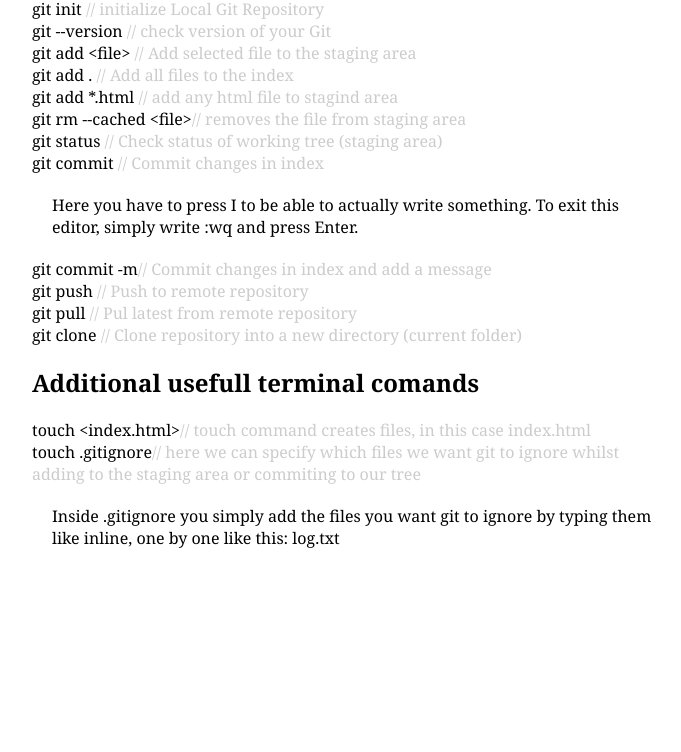
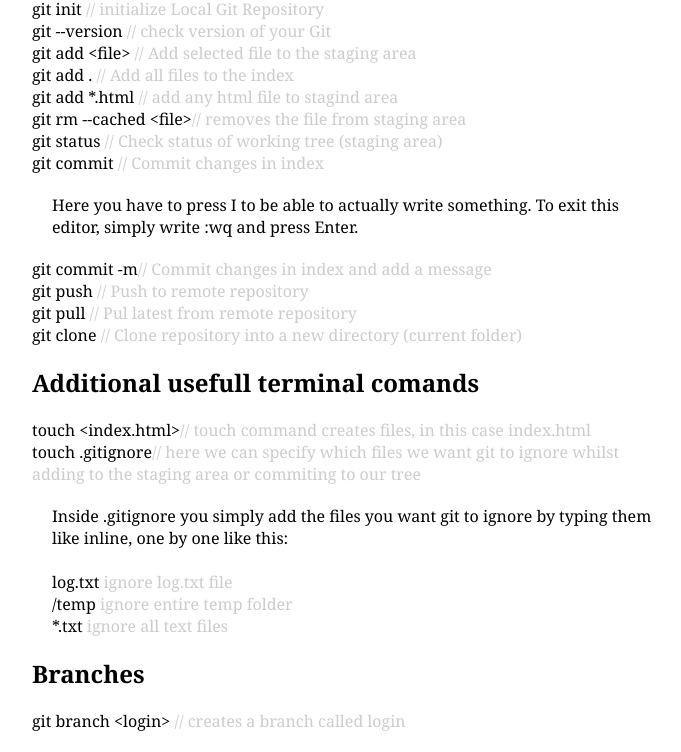
Before and after one commit to pavcieslak/gitBasicTerminalCommands, a plain HTML site: page index.html in a window 1280 px wide. Shown: the part 299-1051 px from the top of the page, without its empty margins (298-979 px from the left). Before the commit the page ends 868 px from the top, so only its background shows below. Drawn offline with Linux system fonts and the light colour scheme.

Commit message:
Branches category added to index.html

```diff
--- a/index.html
+++ b/index.html
@@ -45,9 +45,18 @@
 		<li>touch &lt;index.html&gt;<span>// touch command creates files, in this case index.html</span></li>
 		<li>touch .gitignore<span>// here we can specify which files we want git to ignore whilst adding to the staging area or commiting to our tree</span>
 			<ul>
-				<li>Inside .gitignore you simply add the files you want git to ignore by typing them like inline, one by one like this: log.txt</li>
+				<li>Inside .gitignore you simply add the files you want git to ignore by typing them like inline, one by one like this:</li><br />
+				<li>log.txt <span>ignore log.txt file</span></li>
+				<li>/temp <span>ignore entire temp folder</span> </li>
+				<li>*.txt <span>ignore all text files</span> </li>
 			</ul>
 		</li>
+	</ul>
+
+	<h2>Branches</h2>
+
+	<ul>
+		<li>git branch &lt;login&gt; <span>// creates a branch called login</span> </li>
 	</ul>
 
 
```
